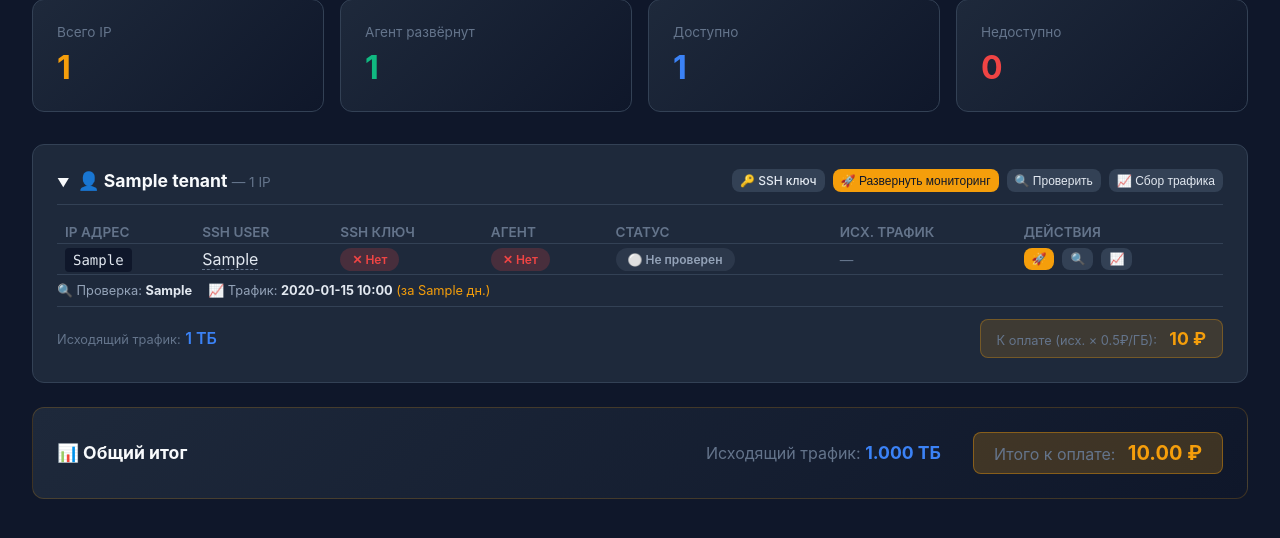
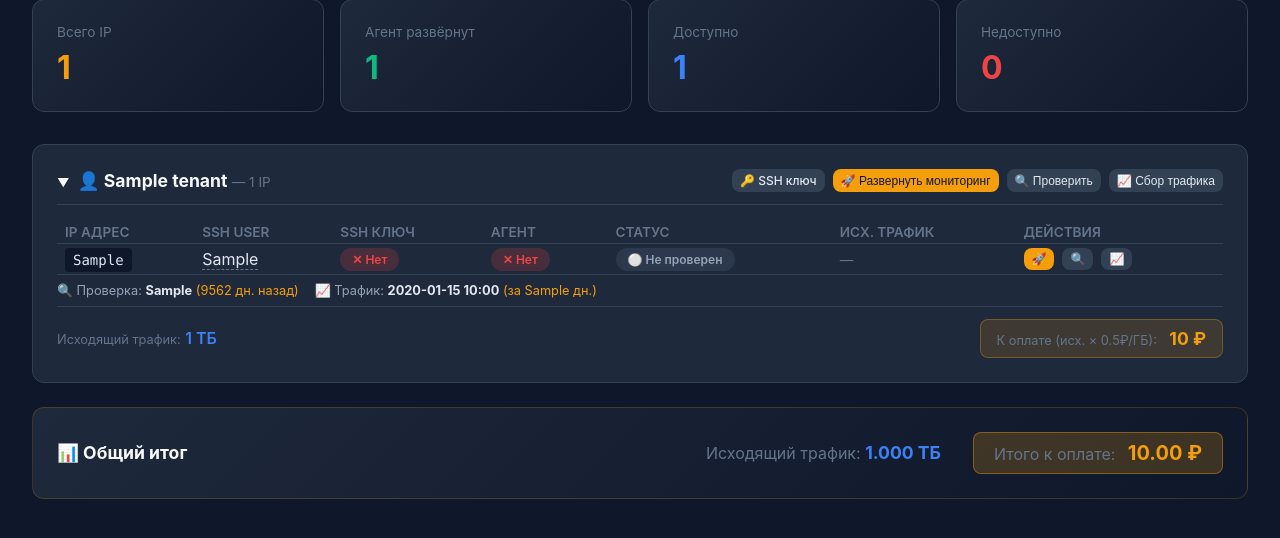
Before and after one commit to G3ndalf/vkpanel, a FastAPI app: template templates/monitoring.html in a window 1280 px wide. Shown: the part 96-634 px from the top of the page. Run offline with FastAPI, Linux system fonts and the light colour scheme; the template is opened without the code that fills it: most values are stand-ins (such as "Sample title", 1, 10 or a date in 2020).

Commit message:
feat: показывать время назад для проверки доступности

```diff
--- a/templates/monitoring.html
+++ b/templates/monitoring.html
@@ -118,7 +118,7 @@
     {% if tenant.last_check or tenant.last_traffic_at %}
     <div class="tenant-body" id="info-{{ tenant.name }}" style="display: flex; gap: 1rem; margin-top: 0.5rem; font-size: 0.8rem; flex-wrap: wrap;">
         {% if tenant.last_check %}
-        <span style="color: #94a3b8;">🔍 Проверка: <strong style="color: #e2e8f0;">{{ tenant.last_check[:16].replace('T', ' ') }}</strong></span>
+        <span style="color: #94a3b8;">🔍 Проверка: <strong style="color: #e2e8f0;">{{ tenant.last_check[:16].replace('T', ' ') }}</strong> <span class="time-ago" style="color: #f59e0b;" data-time="{{ tenant.last_check }}"></span></span>
         {% endif %}
         {% if tenant.last_traffic_at %}
         <span style="color: #94a3b8;">📈 Трафик: <strong style="color: #e2e8f0;">{{ tenant.last_traffic_at[:16].replace('T', ' ') }}</strong>{% if tenant.last_traffic_days %} <span style="color: #f59e0b;">(за {{ tenant.last_traffic_days }} дн.)</span>{% endif %}</span>
@@ -466,6 +466,25 @@ function toggleTenant(name) {
     if (arrow) arrow.classList.toggle('collapsed');
 }
 
+// ─── Время назад ─────────────────────────────
+function updateTimeAgo() {
+    document.querySelectorAll('.time-ago').forEach(el => {
+        const t = el.dataset.time;
+        if (!t) return;
+        // Время уже в МСК, парсим как локальное
+        const d = new Date(t.length <= 16 ? t + ':00' : t);
+        const diff = Math.floor((Date.now() - d.getTime()) / 1000);
+        let text;
+        if (diff < 60) text = 'только что';
+        else if (diff < 3600) text = `(${Math.floor(diff / 60)} мин. назад)`;
+        else if (diff < 86400) text = `(${Math.floor(diff / 3600)} ч. назад)`;
+        else text = `(${Math.floor(diff / 86400)} дн. назад)`;
+        el.textContent = text;
+    });
+}
+updateTimeAgo();
+setInterval(updateTimeAgo, 60000);
+
 // ─── Клавиатура ──────────────────────────────
 document.addEventListener('keydown', (e) => {
     if (e.key === 'Escape') { closeTrafficModal(); closeSshUserModal(); }
```
